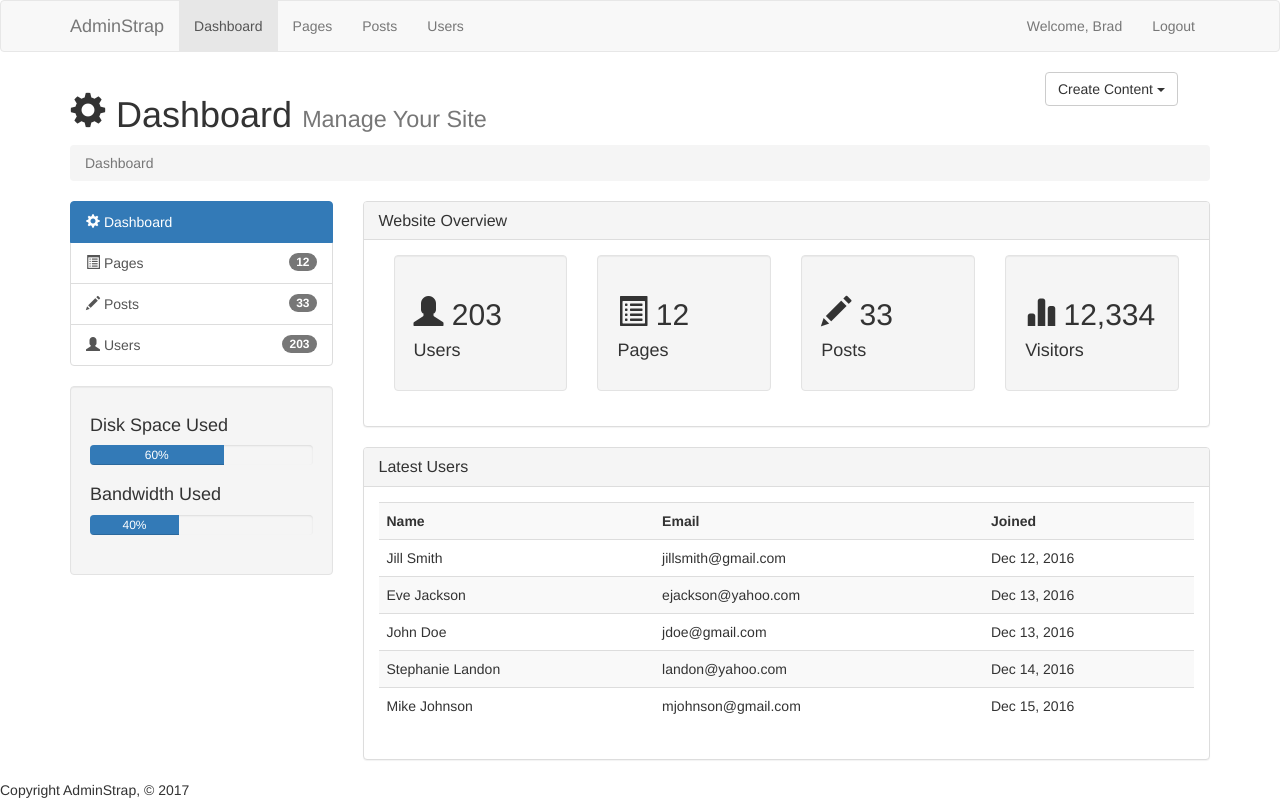
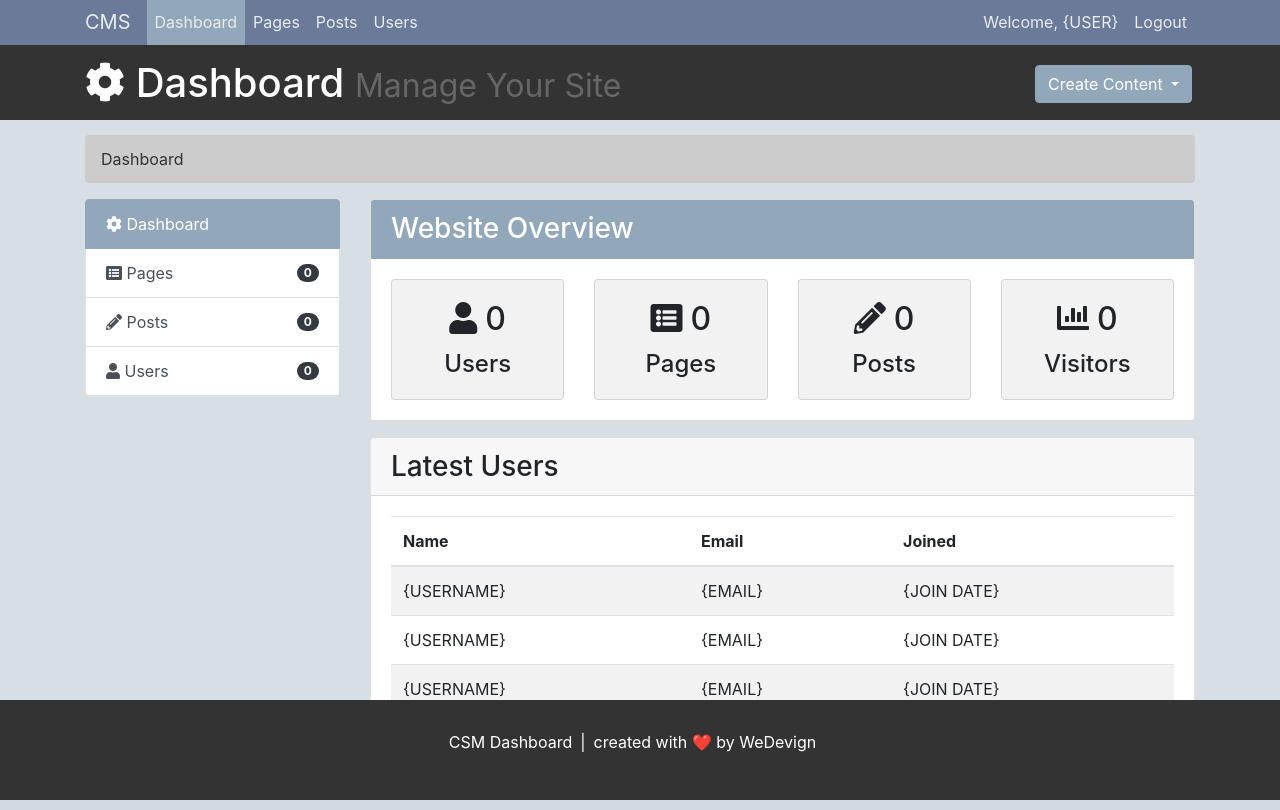
Before and after one commit to ConrDev/CMS_StudentPortolio, a PHP site: page /dashboard/index.php in a window 1280 px wide. Run offline with PHP 8.4, Linux system fonts and the light colour scheme; some libraries are stand-ins or nearby versions.

Commit message:
Dashboard updated

```diff
--- /dev/null
+++ b/css/dashboard.css
@@ -0,0 +1,175 @@
+body{
+  background:#D7DEE4;
+}
+
+/* Navbar */
+.navbar {
+  min-height: 33px !important;
+  margin-bottom:0;
+  border-radius:0;
+  padding: 0;
+}
+
+.navbar-nav > li > a, .navbar-brand{
+  padding-top:6px !important;
+  padding-bottom:6px !important;
+  line-height: 33px;
+  /* height: 33px; */
+}
+
+.navbar-light {
+  background-color: #6B7A99;
+  border-color: #92A7BA;
+}
+.navbar-light .navbar-brand {
+  color: #E8ECEF;
+}
+.navbar-light .navbar-brand:hover,
+.navbar-light .navbar-brand:focus {
+  color: #B7D1E2;
+}
+.navbar-light .navbar-text {
+  color: #E8ECEF;
+}
+.navbar-light .navbar-nav > li > a {
+  color: #E8ECEF;
+}
+.navbar-light .navbar-nav > li > a:hover,
+.navbar-light .navbar-nav > li > a:focus {
+  color: #B7D1E2;
+}
+.navbar-light .navbar-nav > .active > a,
+.navbar-light .navbar-nav > .active > a:hover,
+.navbar-light .navbar-nav > .active > a:focus {
+  color: #B7D1E2;
+  background-color: #92A7BA;
+}
+.navbar-light .navbar-nav > .open > a,
+.navbar-light .navbar-nav > .open > a:hover,
+.navbar-light .navbar-nav > .open > a:focus {
+  color: #B7D1E2;
+  background-color: #92A7BA;
+}
+.navbar-light .navbar-toggler {
+  border-color: #92A7BA;
+}
+.navbar-light .navbar-toggler:hover,
+.navbar-light .navbar-toggler:focus {
+  background-color: #6B7A99;
+}
+.navbar-light .navbar-toggler .icon-bar {
+  background-color: #E8ECEF;
+}
+.navbar-light .navbar-collapse,
+.navbar-light .navbar-form {
+  border-color: #E8ECEF;
+}
+.navbar-light .nav-link {
+  color: #E8ECEF !important;
+}
+.navbar-light .nav-link:hover {
+  color: #B7D1E2  !important;
+}
+
+/* Custom */
+.main-color-bg{
+  background-color: #92A7BA !important;
+  border-color: #92A7BA !important;
+  color:#ffffff !important;
+}
+
+/* Header */
+#header{
+  background:#333333;
+  color:#ffffff;
+  height: 75px;
+  /* line-height: 75px; */
+  margin-bottom: 15px;
+}
+
+#header h1 {
+  line-height: 75px;
+}
+
+#header small {
+  color: rgba(255, 255, 255, 0.25);
+}
+
+#header .create{
+  line-height: 75px;
+}
+
+/* Breadcrumb */
+.breadcrumb{
+  background:#cccccc;
+  color:#333333;
+}
+
+.breadcrumb a{
+  color:#333333;
+}
+
+/* Progress Bars */
+.progress-bar{
+  background:#333333;
+  color:#ffffff;
+}
+
+/* Table scroll */
+.table-scrollbar {
+  position: relative;
+  height: 250px;
+  overflow: auto;
+}
+
+.table-wrapper-scroll-y {
+  display: block;
+}
+
+.table-users thead tr:nth-child(1) th{
+  background: white;
+  position: sticky;
+  top: 0;
+  z-index: 10;
+}
+
+.dash-box{
+  text-align:center;
+}
+
+.website-cards .card {
+  background-color: rgba(0,0,0,.05);
+}
+
+#login{
+  margin-top:30px;
+}
+
+/* Footer */
+#footer{
+  background:#333333;
+  color:#ffffff;
+  text-align:center;
+  padding:30px;
+  margin-top:30px;
+  position: absolute;
+  bottom: 0;
+  width: 100%;
+}
+
+
+@media (max-width: 767px) {
+  .navbar-light .navbar-nav .open .dropdown-menu > li > a {
+    color: #E8ECEF;
+  }
+  .navbar-light .navbar-nav .open .dropdown-menu > li > a:hover,
+  .navbar-light .navbar-nav .open .dropdown-menu > li > a:focus {
+    color: #B7D1E2;
+  }
+  .navbar-light .navbar-nav .open .dropdown-menu > .active > a,
+  .navbar-light .navbar-nav .open .dropdown-menu > .active > a:hover,
+  .navbar-light .navbar-nav .open .dropdown-menu > .active > a:focus {
+    color: #B7D1E2;
+    background-color: #6B7A99;
+  }
+}
--- a/dashboard/index.php
+++ b/dashboard/index.php
@@ -1,40 +1,43 @@
 <!DOCTYPE html>
 <html lang="en">
+
 <head>
+  <title>Dashboard</title>
+  <!-- Required meta tags -->
   <meta charset="utf-8">
-    <meta http-equiv="X-UA-Compatible" content="IE=edge">
-    <meta name="viewport" content="width=device-width, initial-scale=1">
-    <title>Admin Area | Dashboard</title>
-    <!-- Bootstrap core CSS -->
-    <link href="css/bootstrap.min.css" rel="stylesheet">
-    <link href="css/style.css" rel="stylesheet">
+  <meta name="viewport" content="width=device-width, initial-scale=1, shrink-to-fit=no">
+
+  <!-- Bootstrap CSS -->
+  <link rel="stylesheet" href="https://stackpath.bootstrapcdn.com/bootstrap/4.1.3/css/bootstrap.min.css" integrity="sha384-MCw98/SFnGE8fJT3GXwEOngsV7Zt27NXFoaoApmYm81iuXoPkFOJwJ8ERdknLPMO" crossorigin="anonymous">
+  <link rel="stylesheet" href="https://use.fontawesome.com/releases/v5.7.0/css/all.css" integrity="sha384-lZN37f5QGtY3VHgisS14W3ExzMWZxybE1SJSEsQp9S+oqd12jhcu+A56Ebc1zFSJ" crossorigin="anonymous">
+  <link rel="stylesheet" href="../css/dashboard.css">
+
   <script src="http://cdn.ckeditor.com/4.6.1/standard/ckeditor.js"></script>
 </head>
+
 <body>
-
-    <nav class="navbar navbar-default">
+  <nav class="navbar navbar-expand-lg navbar-light ">
     <div class="container">
-        <div class="navbar-header">
-          <button type="button" class="navbar-toggle collapsed" data-toggle="collapse" data-target="#navbar" aria-expanded="false" aria-controls="navbar">
+      <a class="navbar-brand" href="#">CMS</a>
+      <!-- <button type="button" class="navbar-toggler" type="button" data-toggle="collapse" data-target="#navbar" aria-expanded="false" aria-controls="navbar">
           <span class="sr-only">Toggle navigation</span>
           <span class="icon-bar"></span>
           <span class="icon-bar"></span>
           <span class="icon-bar"></span>
-          </button>
-          <a class="navbar-brand" href="#">AdminStrap</a>
+        </button> -->
+      <div id="navbar" class="collapse navbar-collapse">
+        <ul class="navbar-nav mr-auto">
+          <li class="nav-item active"><a class="nav-link" href="index.php">Dashboard</a></li>
+          <li class="nav-item"><a class="nav-link" href="pages.php">Pages</a></li>
+          <li class="nav-item"><a class="nav-link" href="posts.php">Posts</a></li>
+          <li class="nav-item"><a class="nav-link" href="users.php">Users</a></li>
+        </ul>
+        <ul class="navbar-nav navbar-right">
+          <li class="nav-item"><a class="nav-link" href="#">Welcome, {USER}</a></li>
+          <li class="nav-item"><a class="nav-link" href="login.php">Logout</a></li>
+        </ul>
       </div>
-        <div id="navbar" class="collapse navbar-collapse">
-          <ul class="nav navbar-nav">
-            <li class="active"><a href="index.html">Dashboard</a></li>
-            <li><a href="pages.html">Pages</a></li>
-            <li><a href="posts.html">Posts</a></li>
-            <li><a href="users.html">Users</a></li>
-          </ul>
-          <ul class="nav navbar-nav navbar-right">
-            <li><a href="#">Welcome, Brad</a></li>
-            <li><a href="login.html">Logout</a></li>
-          </ul>
-        </div><!--/.nav-collapse -->
+      <!--/.nav-collapse -->
     </div>
   </nav>
 
@@ -42,18 +45,18 @@
     <div class="container">
       <div class="row">
         <div class="col-md-10">
-            <h1><span class="glyphicon glyphicon-cog" aria-hidden="true"></span> Dashboard <small>Manage Your Site</small></h1>
+          <h1><span class="fas fa-cog" aria-hidden="true"></span> Dashboard <small>Manage Your Site</small></h1>
         </div>
         <div class="col-md-2">
           <div class="dropdown create">
-              <button class="btn btn-default dropdown-toggle" type="button" id="dropdownMenu1" data-toggle="dropdown" aria-haspopup="true" aria-expanded="true">
+            <button class="btn main-color-bg dropdown-toggle" type="button" id="dropdownMenu1" data-toggle="dropdown" aria-haspopup="true" aria-expanded="true">
               Create Content
               <span class="caret"></span>
             </button>
-              <ul class="dropdown-menu" aria-labelledby="dropdownMenu1">
-                <li><a type="button" data-toggle="modal" data-target="#addPage">Add Page</a></li>
-                <li><a href="#">Add Post</a></li>
-                <li><a href="#">Add User</a></li>
+            <div class="dropdown-menu" aria-labelledby="dropdownMenu1">
+              <a class="dropdown-item" href="" role="button" data-toggle="modal" data-target="#addPage">Add Page</a>
+              <a class="dropdown-item" href="" role="button" data-toggle="modal" data-target="#addPost">Add Post</a>
+              <a class="dropdown-item" href="" role="button" data-toggle="modal" data-target="#addUser">Add User</a>
             </ul>
           </div>
         </div>
@@ -75,14 +78,29 @@
         <div class="col-md-3">
           <div class="list-group">
             <a href="index.html" class="list-group-item active main-color-bg">
-                <span class="glyphicon glyphicon-cog" aria-hidden="true"></span> Dashboard
+              <span class="fas fa-cog" aria-hidden="true"></span> Dashboard
             </a>
-              <a href="pages.html" class="list-group-item"><span class="glyphicon glyphicon-list-alt" aria-hidden="true"></span> Pages <span class="badge">12</span></a>
-              <a href="posts.html" class="list-group-item"><span class="glyphicon glyphicon-pencil" aria-hidden="true"></span> Posts <span class="badge">33</span></a>
-              <a href="users.html" class="list-group-item"><span class="glyphicon glyphicon-user" aria-hidden="true"></span> Users <span class="badge">203</span></a>
+            <a href="pages.php" class="list-group-item list-group-item-action d-flex justify-content-between align-items-center">
+              <div>
+                <span class="fas fa-list-alt mb-1" aria-hidden="true"></span> Pages
+              </div>
+              <span class="badge badge-pill badge-dark align-items-end">0</span>
+            </a>
+            <a href="posts.php" class="list-group-item list-group-item-action d-flex justify-content-between align-items-center">
+              <div>
+                <span class="fas fa-pencil-alt mb-1" aria-hidden="true"></span> Posts
+              </div>
+              <span class="badge badge-pill badge-dark align-items-end">0</span>
+            </a>
+            <a href="users.php" class="list-group-item list-group-item-action d-flex justify-content-between align-items-center">
+              <div>
+                <span class="fas fa-user mb-1" aria-hidden="true"></span> Users
+              </div>
+              <span class="badge badge-pill badge-dark align-items-end">0</span>
+            </a>
           </div>
 
-            <div class="well">
+          <!-- <div class="card-body">
             <h4>Disk Space Used</h4>
             <div class="progress">
               <div class="progress-bar" role="progressbar" aria-valuenow="60" aria-valuemin="0" aria-valuemax="100" style="width: 60%;">
@@ -95,80 +113,105 @@
                 40%
               </div>
             </div>
-            </div>
+          </div> -->
         </div>
         <div class="col-md-9">
           <!-- Website Overview -->
-            <div class="panel panel-default">
-              <div class="panel-heading main-color-bg">
-                <h3 class="panel-title">Website Overview</h3>
+          <div class="card mb-3">
+              <h3 class="card-header main-color-bg">Website Overview</h3>
+            <div class="card-body row website-cards">
+              <div class="col-md-3">
+                <div class="card dash-box">
+                  <div class="card-body">
+                    <h2 class="card-title"><span class="fas fa-user pr-2" aria-hidden="true"></span>0</h2>
+                    <h4 class="card-text">Users</h4>
                   </div>
-              <div class="panel-body">
-                <div class="col-md-3">
-                  <div class="well dash-box">
-                    <h2><span class="glyphicon glyphicon-user" aria-hidden="true"></span> 203</h2>
-                    <h4>Users</h4>
                 </div>
               </div>
               <div class="col-md-3">
-                  <div class="well dash-box">
-                    <h2><span class="glyphicon glyphicon-list-alt" aria-hidden="true"></span> 12</h2>
-                    <h4>Pages</h4>
+                <div class="card dash-box">
+                  <div class="card-body">
+                    <h2 class="card-title"><span class="fas fa-list-alt pr-2" aria-hidden="true"></span>0</h2>
+                    <h4 class="card-text">Pages</h4>
+                  </div>
                 </div>
               </div>
               <div class="col-md-3">
-                  <div class="well dash-box">
-                    <h2><span class="glyphicon glyphicon-pencil" aria-hidden="true"></span> 33</h2>
-                    <h4>Posts</h4>
+                <div class="card dash-box">
+                  <div class="card-body">
+                    <h2 class="card-title"><span class="fas fa-pencil-alt pr-2" aria-hidden="true"></span>0</h2>
+                    <h4 class="card-text">Posts</h4>
+                  </div>
                 </div>
               </div>
               <div class="col-md-3">
-                  <div class="well dash-box">
-                    <h2><span class="glyphicon glyphicon-stats" aria-hidden="true"></span> 12,334</h2>
-                    <h4>Visitors</h4>
+                <div class="card dash-box">
+                  <div class="card-body">
+                    <h2 class="card-title"><span class="fas fa-chart-bar pr-2" aria-hidden="true"></span>0</h2>
+                    <h4 class="card-text">Visitors</h4>
+                  </div>
                 </div>
               </div>
             </div>
           </div>
 
           <!-- Latest Users -->
-              <div class="panel panel-default">
-                <div class="panel-heading">
-                  <h3 class="panel-title">Latest Users</h3>
-                </div>
-                <div class="panel-body">
+          <div class="card ">
+              <h3 class="card-header">Latest Users</h3>
+            <div class="card-body">
+              <div class="table-users table-responsive-md table-wrapper-scroll-y table-scrollbar">
                 <table class="table table-striped table-hover">
+                  <thead>
                     <tr>
                       <th>Name</th>
                       <th>Email</th>
                       <th>Joined</th>
                     </tr>
+                  </thead>
+                  <tbody>
                     <tr>
-                        <td>Jill Smith</td>
-                        <td>jillsmith@gmail.com</td>
-                        <td>Dec 12, 2016</td>
+                      <td>{USERNAME}</td>
+                      <td>{EMAIL}</td>
+                      <td>{JOIN DATE}</td>
                     </tr>
                     <tr>
-                        <td>Eve Jackson</td>
-                        <td>ejackson@yahoo.com</td>
-                        <td>Dec 13, 2016</td>
+                      <td>{USERNAME}</td>
+                      <td>{EMAIL}</td>
+                      <td>{JOIN DATE}</td>
                     </tr>
                     <tr>
-                        <td>John Doe</td>
-                        <td>jdoe@gmail.com</td>
-                        <td>Dec 13, 2016</td>
+                      <td>{USERNAME}</td>
+                      <td>{EMAIL}</td>
+                      <td>{JOIN DATE}</td>
                     </tr>
                     <tr>
-                        <td>Stephanie Landon</td>
-                        <td>landon@yahoo.com</td>
-                        <td>Dec 14, 2016</td>
+                      <td>{USERNAME}</td>
+                      <td>{EMAIL}</td>
+                      <td>{JOIN DATE}</td>
                     </tr>
                     <tr>
-                        <td>Mike Johnson</td>
-                        <td>mjohnson@gmail.com</td>
-                        <td>Dec 15, 2016</td>
+                      <td>{USERNAME}</td>
+                      <td>{EMAIL}</td>
+                      <td>{JOIN DATE}</td>
                     </tr>
+                    <tr>
+                      <td>{USERNAME}</td>
+                      <td>{EMAIL}</td>
+                      <td>{JOIN DATE}</td>
+                    </tr>
+                    <tr>
+                      <td>{USERNAME}</td>
+                      <td>{EMAIL}</td>
+                      <td>{JOIN DATE}</td>
+                    </tr>
+                    <tr>
+                      <td>{USERNAME}</td>
+                      <td>{EMAIL}</td>
+                      <td>{JOIN DATE}</td>
+                    </tr>
+                  </tbody>
                 </table>
+              </div>
             </div>
           </div>
         </div>
@@ -177,7 +220,11 @@
   </section>
 
   <footer id="footer">
-      <p>Copyright AdminStrap, &copy; 2017</p>
+    <div class="row justify-content-center mr-auto">
+      <p class="copyright">CSM Dashboard</p>
+      <p class="splitter px-2">|</p>
+      <p class="credits">created with ❤️ by WeDevign</p>
+    </div>
   </footer>
 
   <!-- Modals -->
@@ -215,7 +262,7 @@
             </div>
           </div>
           <div class="modal-footer">
-        <button type="button" class="btn btn-default" data-dismiss="modal">Close</button>
+            <button type="button" class="btn btn-secondary" data-dismiss="modal">Close</button>
             <button type="submit" class="btn btn-primary">Save changes</button>
           </div>
         </form>
@@ -224,13 +271,14 @@
   </div>
 
   <script>
-     CKEDITOR.replace( 'editor1' );
+    CKEDITOR.replace('editor1');
   </script>
 
-    <!-- Bootstrap core JavaScript
-    ================================================== -->
-    <!-- Placed at the end of the document so the pages load faster -->
-    <script src="https://ajax.googleapis.com/ajax/libs/jquery/1.12.4/jquery.min.js"></script>
-    <script src="js/bootstrap.min.js"></script>
+  <!-- Optional JavaScript -->
+  <!-- jQuery first, then Popper.js, then Bootstrap JS -->
+  <script src="https://code.jquery.com/jquery-3.3.1.slim.min.js" integrity="sha384-q8i/X+965DzO0rT7abK41JStQIAqVgRVzpbzo5smXKp4YfRvH+8abtTE1Pi6jizo" crossorigin="anonymous"></script>
+  <script src="https://cdnjs.cloudflare.com/ajax/libs/popper.js/1.14.3/umd/popper.min.js" integrity="sha384-ZMP7rVo3mIykV+2+9J3UJ46jBk0WLaUAdn689aCwoqbBJiSnjAK/l8WvCWPIPm49" crossorigin="anonymous"></script>
+  <script src="https://stackpath.bootstrapcdn.com/bootstrap/4.1.3/js/bootstrap.min.js" integrity="sha384-ChfqqxuZUCnJSK3+MXmPNIyE6ZbWh2IMqE241rYiqJxyMiZ6OW/JmZQ5stwEULTy" crossorigin="anonymous"></script>
 </body>
+
 </html>
--- a/pages/about.php
+++ b/pages/about.php
@@ -12,7 +12,7 @@
   <body>
     <div class="title">
         <div class="logo">
-            <a href="./index.php">LOGO</a>
+            <a href="../index.php">LOGO</a>
         </div>
 
         <h1>(Naam)'s Portfolio</h1>
```
Also changed, not shown: index.php (+9 -4 lines). Lines whose indentation alone changed are shown as unchanged.
